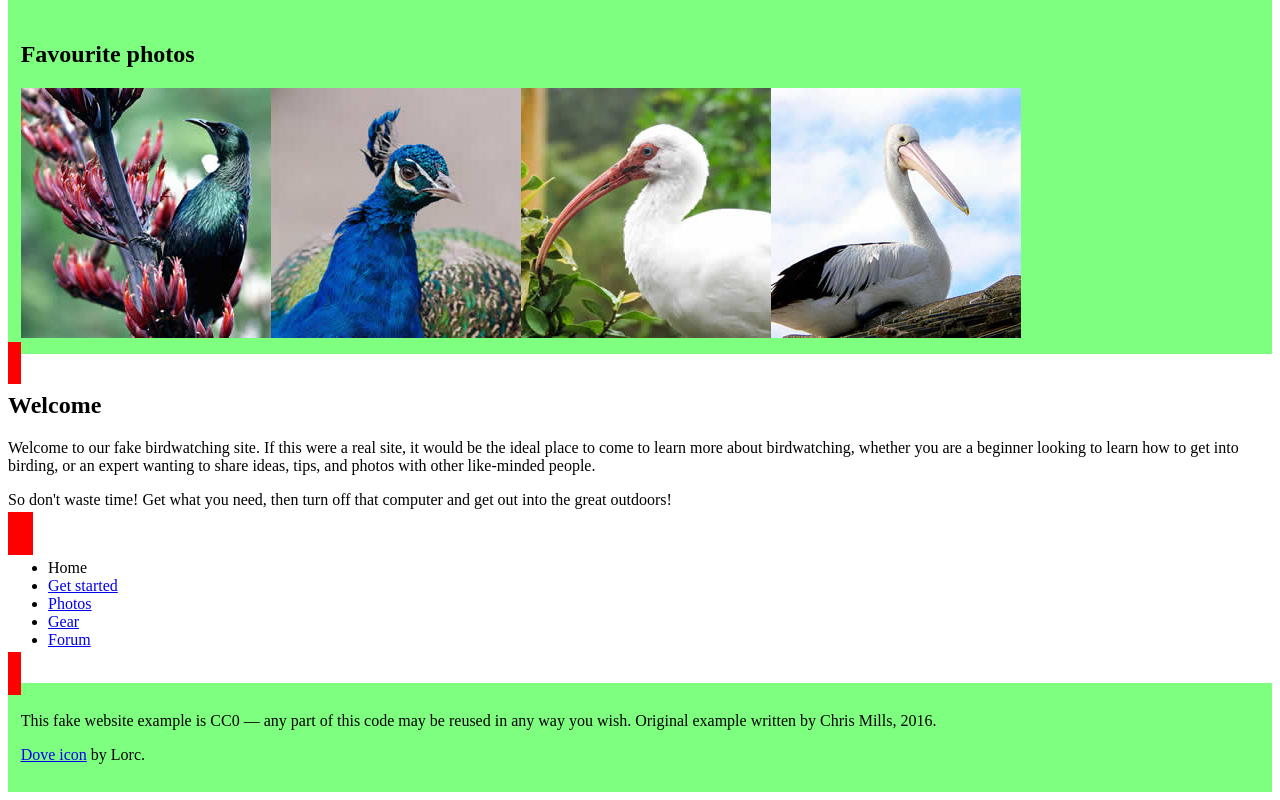
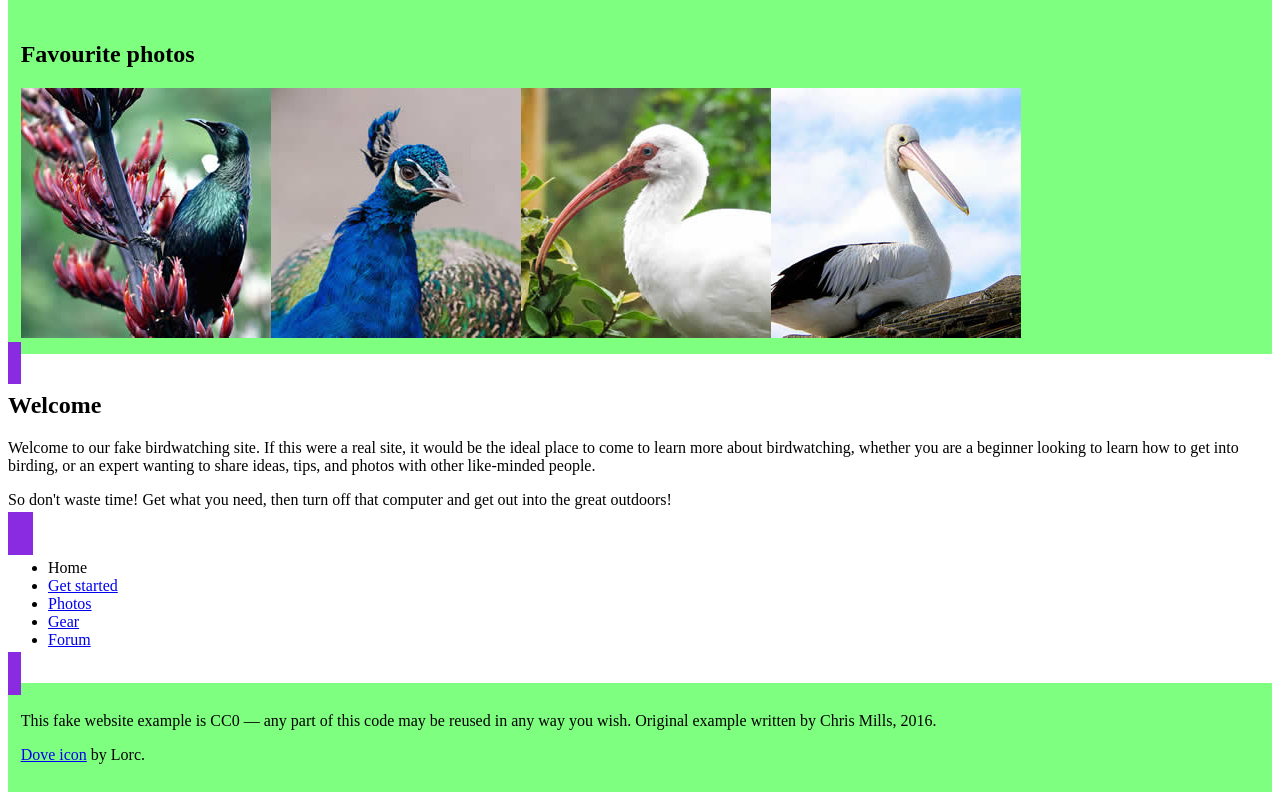
Before and after one commit to kazu-08/react-tutorial, a React (Vite) app: page / in a window 1280 px wide. Shown: the part 621-1421 px from the top of the page. Built offline with nearby package versions, Linux system fonts and the light colour scheme.

Commit message:
css変更

```diff
--- a/style.css
+++ b/style.css
@@ -1,5 +1,5 @@
 #content > div > * {
-    background-color: red;
+    background-color: blueviolet;
     padding: 1%;
   }
 
```
